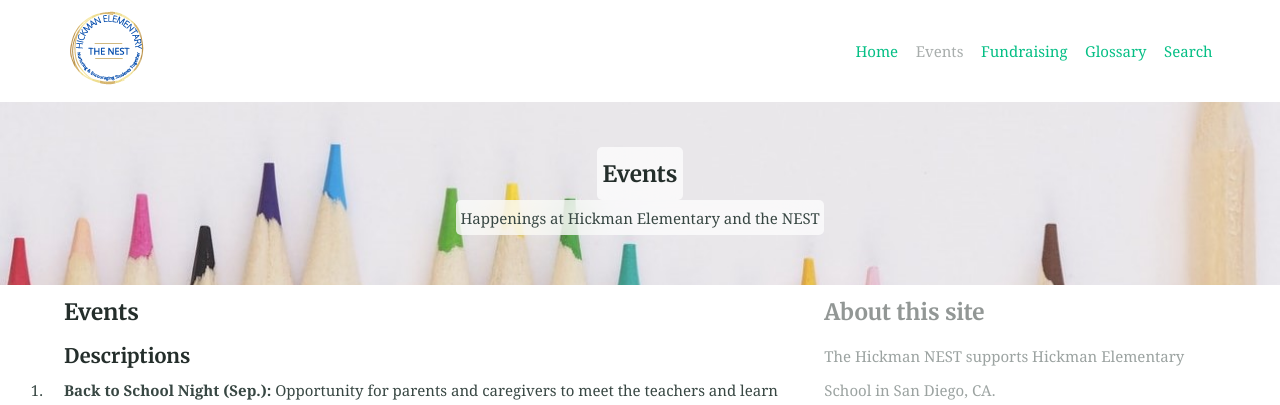
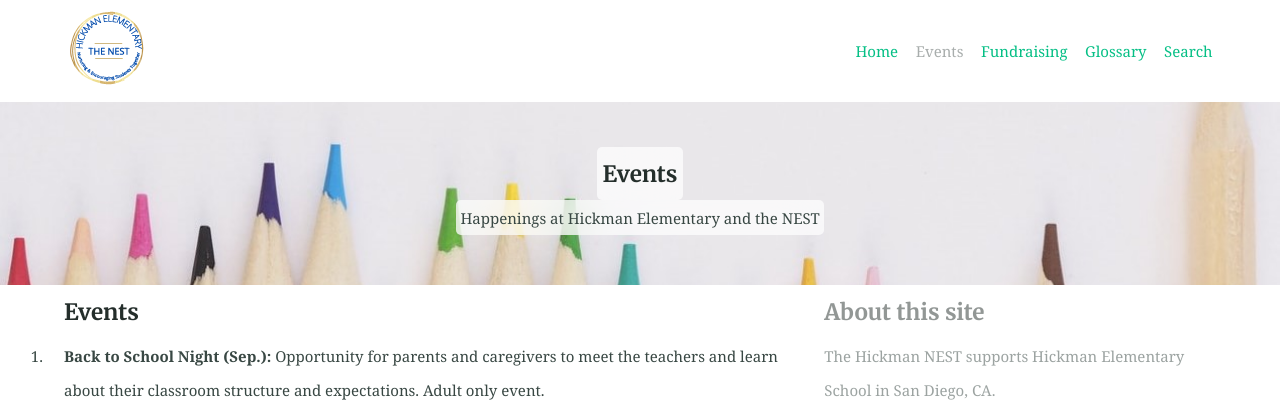
Before and after one commit to hickmannest/hickmannest.github.io, a Jekyll site: the page built from events.md, in a window 1280 px wide and 900 px high, cut to the strip 0-405 px from the top of the window. Built offline with Jekyll 4.4.1, drawn with Linux system fonts in a browser that asks for light colours.

Commit message:
Update from Forestry.io hickmannest updated events.md

```diff
--- a/events.md
+++ b/events.md
@@ -8,7 +8,6 @@ excerpt: Have fun and support Hickman Elementary at one of our events!
 aside: true
 
 ---
-#### Descriptions
 
  1. **Back to School Night (Sep.):** Opportunity for parents and caregivers to meet the teachers and learn about their classroom structure and expectations. Adult only event.
  2. **NEST Meeting:** The parent/teacher organization meetings. The board meets monthly and they host open general sessions three times per school year.
```
